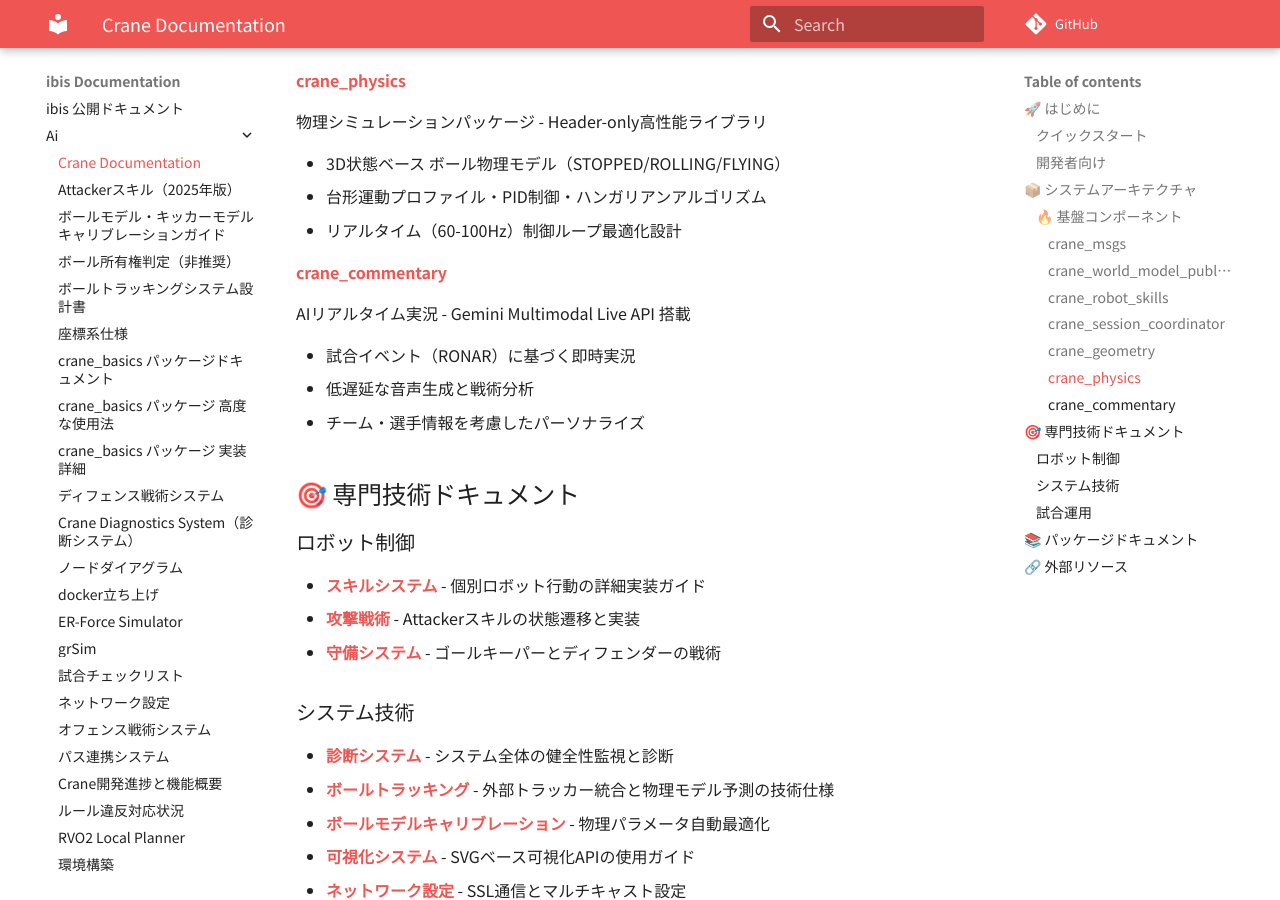
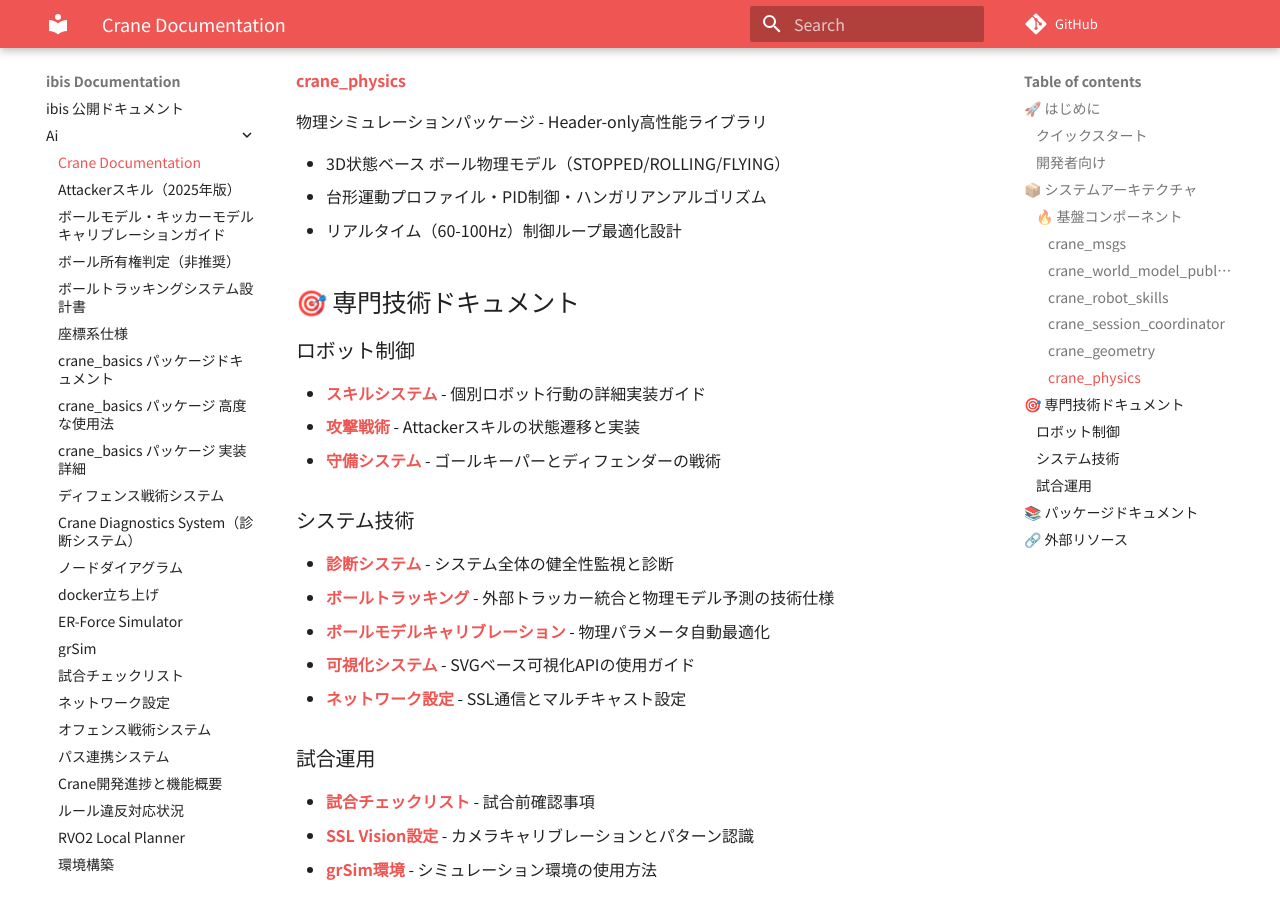
Before and after one commit to ibis-ssl/ibis_documentation, an MkDocs documentation site: the page built from docs/ai/index.md, in a window 1280 px wide and 900 px high, scrolled down 1619 px. Built offline with MkDocs 1.6.1 and Material for MkDocs 9.7.7, drawn with Linux system fonts in a browser that asks for light colours; nearby versions of some CDN libraries; some web fonts are replaced; comment, search, counter and statistics services are not loaded.

Commit message:
🔄 synced local 'docs/ai' with remote 'docs'

```diff
--- a/docs/ai/index.md
+++ b/docs/ai/index.md
@@ -66,14 +66,6 @@
 - 台形運動プロファイル・PID制御・ハンガリアンアルゴリズム
 - リアルタイム（60-100Hz）制御ループ最適化設計
 
-#### [crane_commentary](./packages/crane_commentary.md)
-
-AIリアルタイム実況 - Gemini Multimodal Live API 搭載
-
-- 試合イベント（RONAR）に基づく即時実況
-- 低遅延な音声生成と戦術分析
-- チーム・選手情報を考慮したパーソナライズ
-
 ## 🎯 専門技術ドキュメント
 
 ### ロボット制御
```
Also changed, not shown: docs/ai/packages/crane_game_analyzer.md (+1 -1 lines), docs/ai/packages/index.md (+0 -2 lines).
